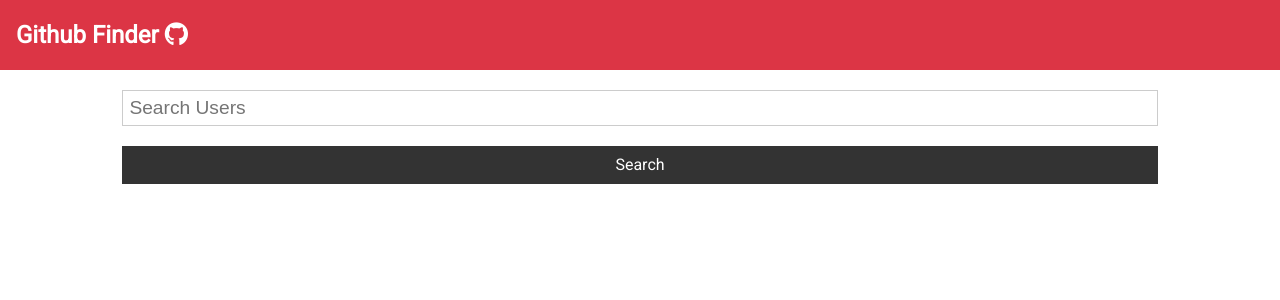
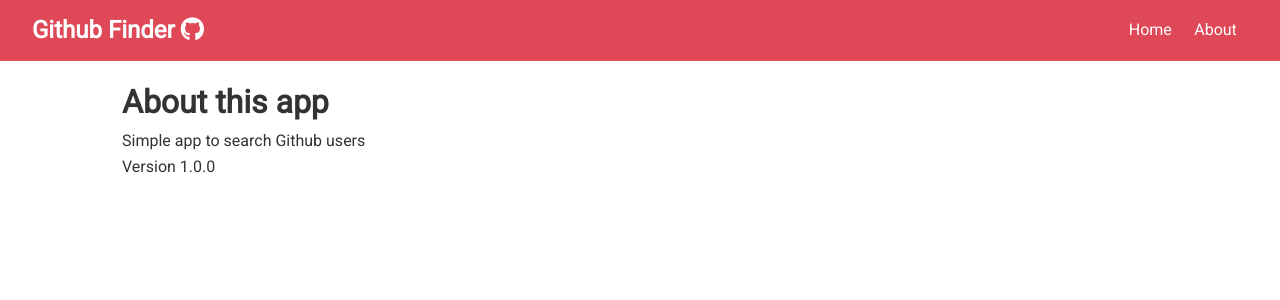
Before and after one commit to FredLC/github-finder, a React (Create React App) app: page /about in a window 1280 px wide. Shown: the top 300 px of the page. Built offline with nearby package versions, Linux system fonts and the light colour scheme.

Commit message:
Set up react-router-dom

```diff
--- a/package.json
+++ b/package.json
@@ -6,6 +6,7 @@
     "axios": "^0.19.0",
     "react": "^16.8.6",
     "react-dom": "^16.8.6",
+    "react-router-dom": "^5.0.1",
     "react-scripts": "3.0.1"
   },
   "scripts": {
--- a/src/App.js
+++ b/src/App.js
@@ -1,6 +1,8 @@
-import React from "react";
+import React, { Fragment } from "react";
+import { BrowserRouter as Router, Switch, Route } from "react-router-dom";
 import axios from "axios";
 import Navbar from "./components/layout/Navbar";
+import About from "./components/pages/About";
 import Alert from "./components/layout/Alert";
 import Search from "./components/users/Search";
 import Users from "./components/users/Users";
@@ -46,10 +48,17 @@
     const { users, loading } = this.state;
 
     return (
+      <Router>
         <div className="App">
           <Navbar />
           <div className="container">
             <Alert alert={this.state.alert} />
+            <Switch>
+              <Route
+                exact
+                path="/"
+                render={props => (
+                  <Fragment>
                     <Search
                       searchUsers={this.searchUsers}
                       clearUsers={this.clearUsers}
@@ -57,8 +66,14 @@
                       setAlert={this.setAlert}
                     />
                     <Users loading={loading} users={users} />
+                  </Fragment>
+                )}
+              />
+              <Route exact path="/about" component={About} />
+            </Switch>
           </div>
         </div>
+      </Router>
     );
   }
 }
--- a/src/components/layout/Navbar.js
+++ b/src/components/layout/Navbar.js
@@ -1,11 +1,20 @@
 import React from "react";
+import { Link } from "react-router-dom";
 
 const Navbar = () => {
   return (
-    <nav className="p-1 bg-primary">
+    <nav className="navbar bg-primary">
       <h2>
         Github Finder <i className="fab fa-github" />
       </h2>
+      <ul>
+        <li>
+          <Link to="/">Home</Link>
+        </li>
+        <li>
+          <Link to="/about">About</Link>
+        </li>
+      </ul>
     </nav>
   );
 };
--- /dev/null
+++ b/src/components/pages/About.js
@@ -0,0 +1,13 @@
+import React, { Fragment } from "react";
+
+const About = () => {
+  return (
+    <Fragment>
+      <h1>About this app</h1>
+      <p>Simple app to search Github users</p>
+      <p>Version 1.0.0</p>
+    </Fragment>
+  );
+};
+
+export default About;
```
Also changed, not shown: 1 other file (tests, documents, lock files or other folders). Lines whose indentation alone changed are shown as unchanged.
